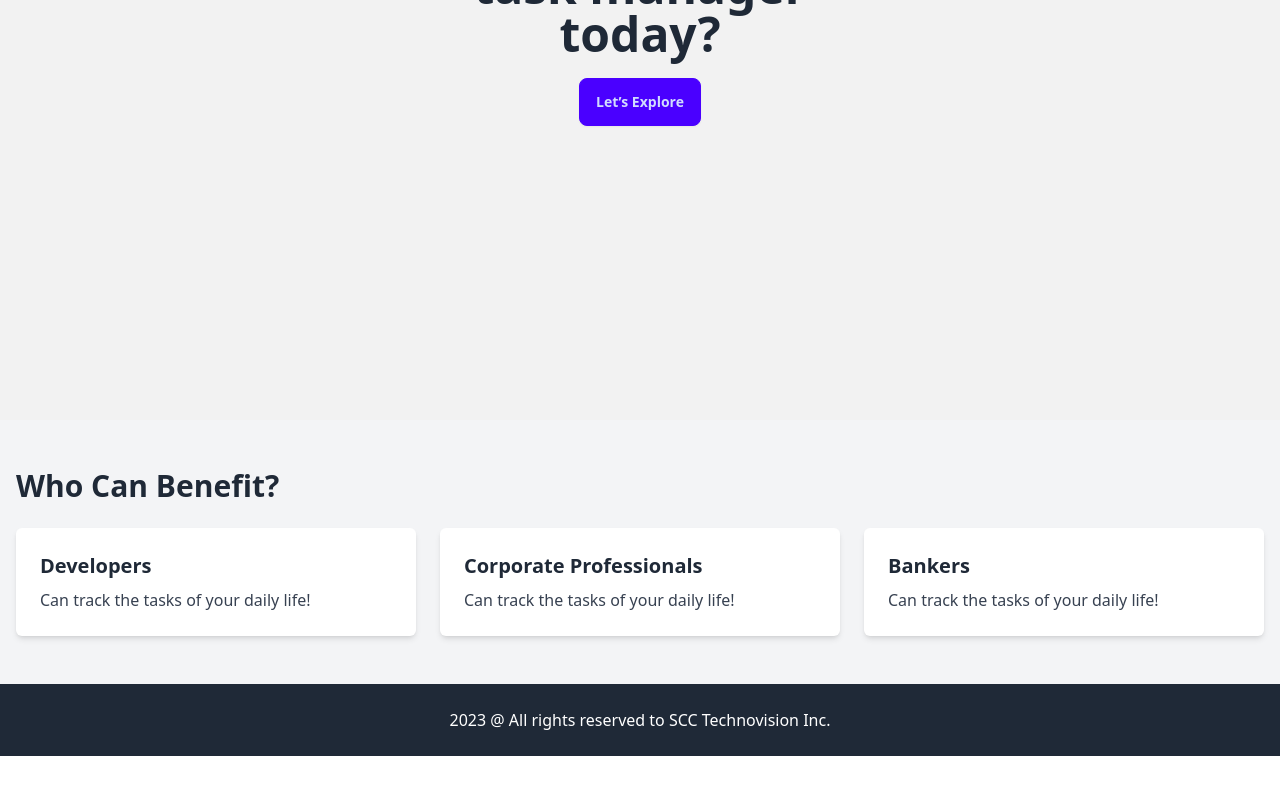
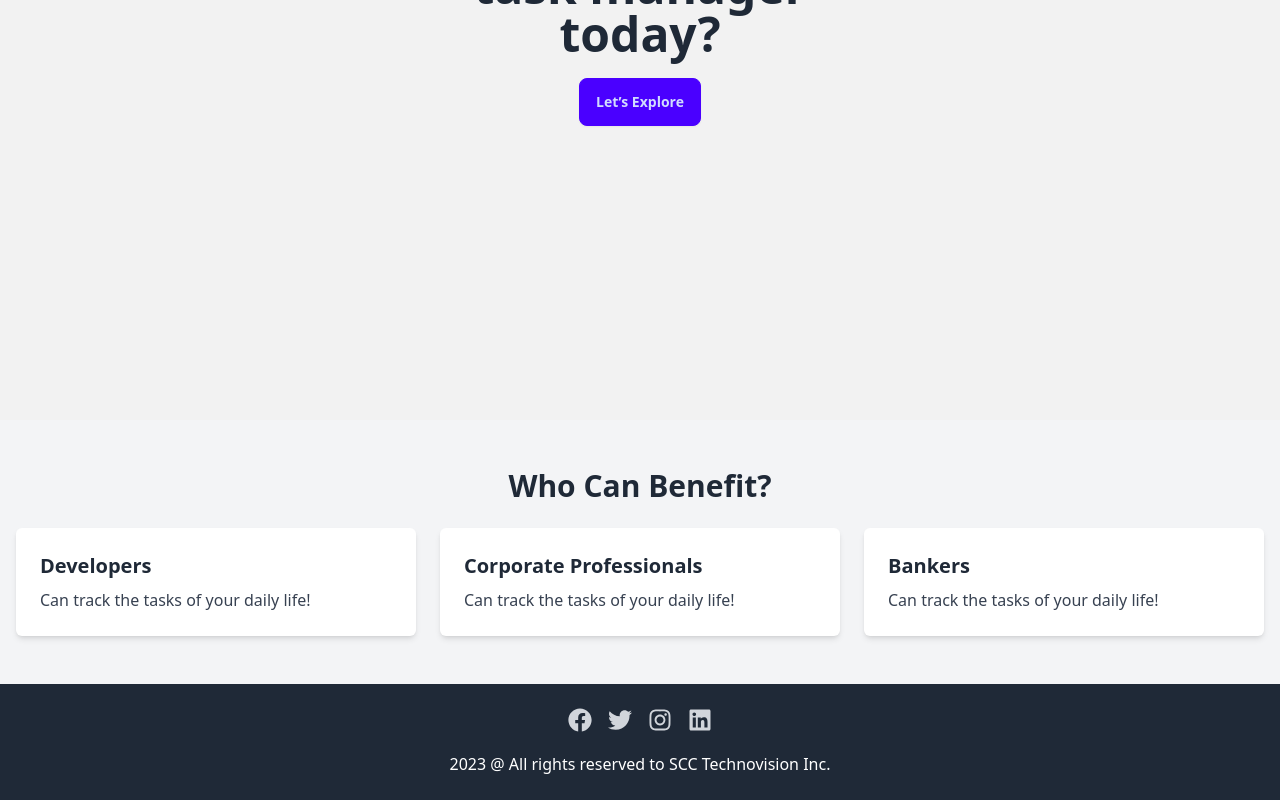
Before and after one commit to ChandanSayed/task-management, a React (Vite) app: page / in a window 1280 px wide. Shown: the part 448-1248 px from the top of the page. Before the commit the page ends 1204 px from the top, so only its background shows below. Built offline with nearby package versions, Linux system fonts and the light colour scheme; no server answers.

Commit message:
Footer and base url and motion added

```diff
--- a/src/components/Banner.jsx
+++ b/src/components/Banner.jsx
@@ -1,9 +1,19 @@
-import React from 'react';
+import { motion } from 'framer-motion';
 import { Link } from 'react-router-dom';
 
 const Banner = () => {
   return (
-    <div className="hero min-h-screen bg-base-200">
+    <motion.div
+      initial="hidden"
+      whileInView="visible"
+      viewport={{ once: true, amount: 0.5 }}
+      transition={{ duration: 0.5 }}
+      variants={{
+        hidden: { opacity: 0, x: -50 },
+        visible: { opacity: 1, x: 0 }
+      }}
+      className="hero min-h-screen bg-base-200"
+    >
       <div className="hero-content text-center">
         <div className="max-w-md">
           <h1 className="text-5xl font-bold mb-5">Wanna start your task manager today?</h1>
@@ -12,7 +22,7 @@ const Banner = () => {
           </Link>
         </div>
       </div>
-    </div>
+    </motion.div>
   );
 };
 
--- a/src/components/Footer.jsx
+++ b/src/components/Footer.jsx
@@ -1,6 +1,22 @@
+import { FaFacebook, FaTwitter, FaInstagram, FaLinkedin } from 'react-icons/fa';
+
 const Footer = () => {
   return (
     <div className="px-4 py-6 text-center bg-gray-800 text-white">
+      <div className="container mx-auto flex justify-center items-center px-4 mb-5">
+        <a href="#" className="text-gray-300 mx-2 hover:text-gray-400">
+          <FaFacebook size={24} />
+        </a>
+        <a href="#" className="text-gray-300 mx-2 hover:text-gray-400">
+          <FaTwitter size={24} />
+        </a>
+        <a href="#" className="text-gray-300 mx-2 hover:text-gray-400">
+          <FaInstagram size={24} />
+        </a>
+        <a href="#" className="text-gray-300 mx-2 hover:text-gray-400">
+          <FaLinkedin size={24} />
+        </a>
+      </div>
       <p> {new Date().getFullYear()} @ All rights reserved to SCC Technovision Inc. </p>
     </div>
   );
--- a/src/components/TargetAudience.jsx
+++ b/src/components/TargetAudience.jsx
@@ -1,3 +1,4 @@
+import { motion } from 'framer-motion';
 const TargetAudience = () => {
   const audienceTypes = [
     { id: 1, name: 'Developers', description: 'Can track the tasks of your daily life!' },
@@ -7,8 +8,18 @@ const TargetAudience = () => {
 
   return (
     <section className="bg-gray-100 py-12">
-      <div className="container mx-auto px-4">
-        <h2 className="text-3xl font-bold mb-6">Who Can Benefit?</h2>
+      <motion.div
+        initial="hidden"
+        whileInView="visible"
+        viewport={{ once: true, amount: 0.5 }}
+        transition={{ duration: 0.5 }}
+        variants={{
+          hidden: { opacity: 0, x: -50 },
+          visible: { opacity: 1, x: 0 }
+        }}
+        className="container mx-auto px-4"
+      >
+        <h2 className="text-3xl font-bold mb-6 text-center">Who Can Benefit?</h2>
         <div className="grid grid-cols-1 md:grid-cols-3 gap-6">
           {audienceTypes.map(audience => (
             <div key={audience.id} className="bg-white shadow-md p-6 rounded-md">
@@ -17,7 +28,7 @@ const TargetAudience = () => {
             </div>
           ))}
         </div>
-      </div>
+      </motion.div>
     </section>
   );
 };
--- a/src/components/TodoList.jsx
+++ b/src/components/TodoList.jsx
@@ -7,6 +7,7 @@ import { FaRegEdit } from 'react-icons/fa';
 import { MdDeleteForever } from 'react-icons/md';
 import UpdateTaskForm from './UpdateTaskForm';
 import Swal from 'sweetalert2';
+import { motion } from 'framer-motion';
 
 const TodoList = () => {
   const [tasks, setTasks] = useState([]);
@@ -76,16 +77,16 @@ const TodoList = () => {
     const task = updatedTasks.find(t => t._id === draggableId);
     task.category = destination.droppableId;
     console.log(task.category, destination.droppableId, updatedTasks);
-    console.log(task);
+    // console.log(task);
     const res = await axios.put(`/tasks/update-task-category/${task._id}`, { category: task.category });
-    console.log(res.data);
+    // console.log(res.data);
     setTasks(updatedTasks);
   };
 
   async function handleDelete(id) {
     console.log(id);
     const res = await axios.delete(`/tasks/${id}`);
-    console.log(res.data);
+    // console.log(res.data);
     if (res.data.deletedCount) {
       Swal.fire({
         title: 'Congrats!',
@@ -104,7 +105,17 @@ const TodoList = () => {
   return (
     <>
       <DragDropContext onDragEnd={onDragEnd}>
-        <div className="todo-list flex flex-col md:flex-row gap-10 container mx-auto p-4">
+        <motion.div
+          initial="hidden"
+          whileInView="visible"
+          viewport={{ once: true, amount: 0.5 }}
+          transition={{ duration: 0.5 }}
+          variants={{
+            hidden: { opacity: 0, x: -50 },
+            visible: { opacity: 1, x: 0 }
+          }}
+          className="todo-list flex flex-col md:flex-row gap-10 container mx-auto p-4"
+        >
           <Droppable droppableId="todo">
             {provided => (
               <div className="category bg-blue-700 text-white md:w-1/3 p-4 rounded-sm" {...provided.droppableProps} ref={provided.innerRef}>
@@ -220,7 +231,7 @@ const TodoList = () => {
               </div>
             )}
           </Droppable>
-        </div>
+        </motion.div>
       </DragDropContext>
       <div className={`h-screen flex flex-col items-center justify-center fixed inset-0 bg-black bg-opacity-90 ${openPop ? 'block' : 'hidden'}`}>
         <UpdateTaskForm setUpdateTaskList={setUpdateTaskList} updateInfo={updateInfo} setUpdateInfo={setUpdateInfo} openPop={openPop} setOpenPop={setOpenPop} />
--- a/src/main.jsx
+++ b/src/main.jsx
@@ -11,7 +11,7 @@ import Login from './components/Login.jsx';
 import Dashboard from './components/Dashboard.jsx';
 import axios from 'axios';
 
-axios.defaults.baseURL = 'http://localhost:5000';
+axios.defaults.baseURL = 'https://task-management-server-16zi.onrender.com';
 
 const router = createBrowserRouter([
   {
```
